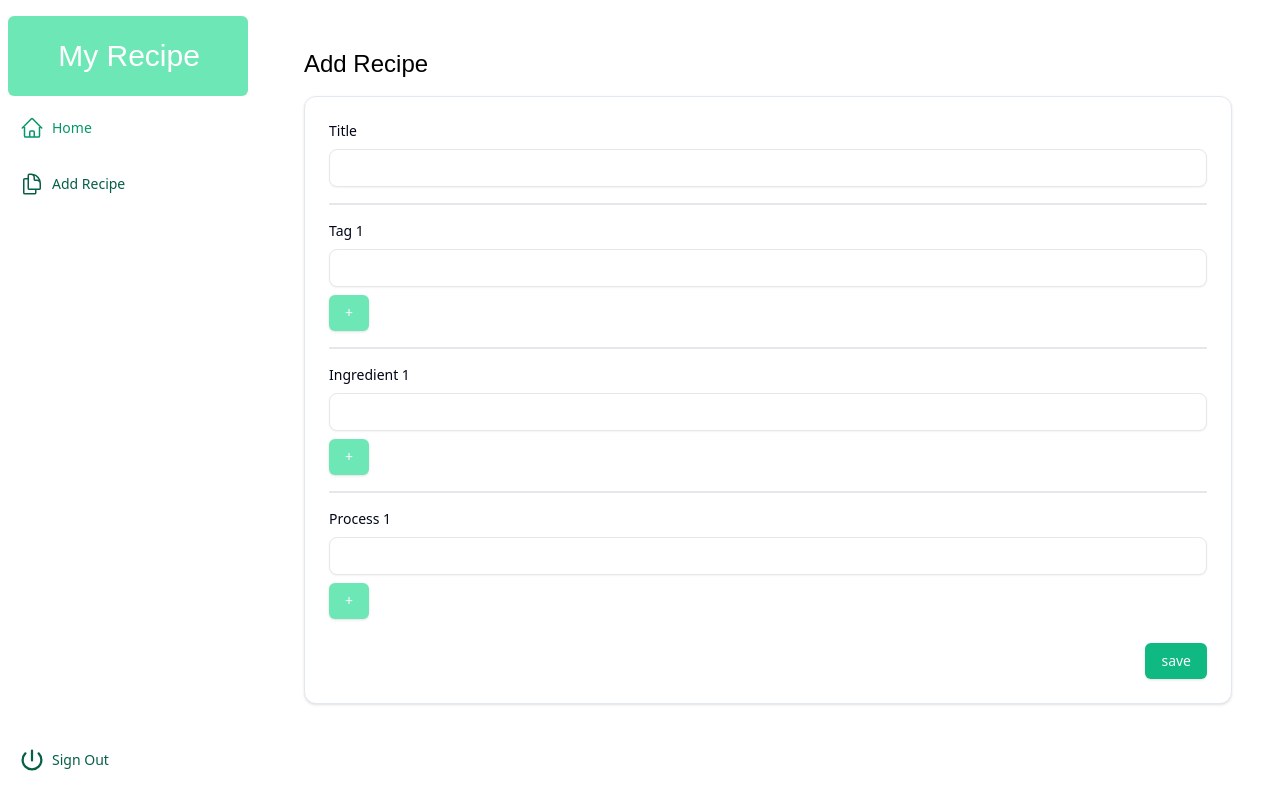
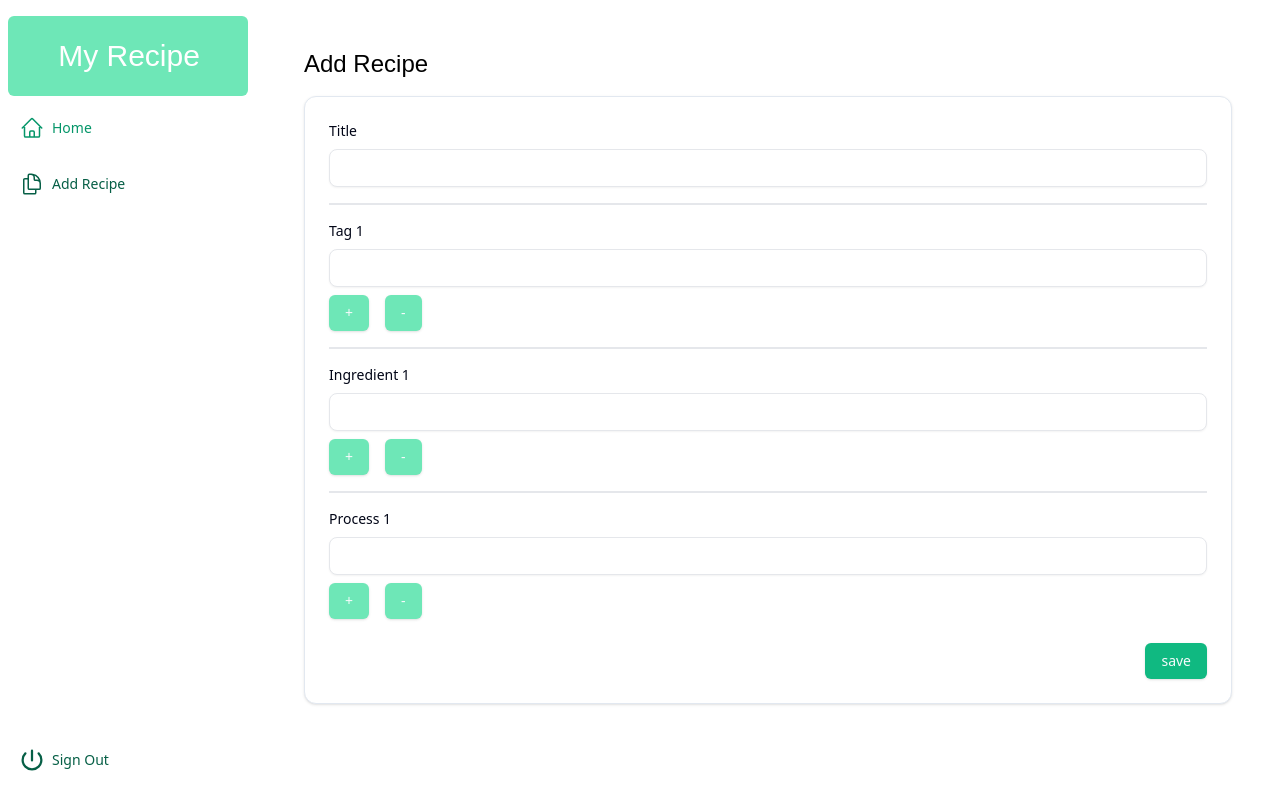
Before and after one commit to yoounyoungheon/my-recipe, a Next.js app in the folder web/: page /add-recipe in a window 1280 px wide. Built offline with nearby package versions, Linux system fonts and the light colour scheme; a web font is replaced by a local one.

Commit message:
자동회원가입 로직 수정

```diff
--- a/web/src/app/(routes)/add-recipe/page.tsx
+++ b/web/src/app/(routes)/add-recipe/page.tsx
@@ -1,4 +1,5 @@
 'use client'
+import { addRecipe } from "@/app/business/service/add-recipe.action";
 import { lusitana } from "@/app/fonts/fonts"
 import AchromaticButton from "@/app/ui/component/atom/achromatic-button";
 import { Card, CardContent, CardFooter } from "@/app/ui/component/molecule/card/card";
@@ -10,7 +11,8 @@ export default function Page(){
   const [ingredientCounts, setIngredientCounts] = useState([1]);
   const [processCounts, setProcessCounts] = useState([1]);
 
-  const handleAddTagInput = () =>{
+  const handleAddTagInput = (event: React.MouseEvent<HTMLButtonElement>) =>{
+    event.preventDefault();
     const counts = [...tagCounts]
     let counter = counts.slice(-1)[0];
     counter+=1;
@@ -18,12 +20,16 @@ export default function Page(){
     setTagCounts(counts);
   }
 
-  // const handleDeleteTagInput = () =>{
-  //   const counts = [...tagCounts]
+  const handleDeleteTagInput = (event: React.MouseEvent<HTMLButtonElement>) =>{
+    event.preventDefault();
+    const counts = [...tagCounts]
+    if(counts.length == 1){return}
+    counts.pop();
+    setTagCounts(counts)
+  }
 
-  // }
-
-  const handleAddIngredientInput = () =>{
+  const handleAddIngredientInput = (event: React.MouseEvent<HTMLButtonElement>) =>{
+    event.preventDefault();
     const counts = [...ingredientCounts]
     let counter = counts.slice(-1)[0];
     counter+=1;
@@ -31,7 +37,16 @@ export default function Page(){
     setIngredientCounts(counts);
   }
 
-  const handleAddProcessInput = () =>{
+  const handleDeleteIngredientInput = (event: React.MouseEvent<HTMLButtonElement>) =>{
+    event.preventDefault();
+    const counts = [...ingredientCounts]
+    if(counts.length == 1){return}
+    counts.pop();
+    setIngredientCounts(counts)
+  }
+
+  const handleAddProcessInput = (event: React.MouseEvent<HTMLButtonElement>) =>{
+    event.preventDefault();
     const counts = [...processCounts]
     let counter = counts.slice(-1)[0];
     counter+=1;
@@ -39,19 +54,26 @@ export default function Page(){
     setProcessCounts(counts);
   }
 
+  const handleDeleteProcessInput = (event: React.MouseEvent<HTMLButtonElement>) =>{
+    event.preventDefault();
+    const counts = [...processCounts]
+    if(counts.length == 1){return}
+    counts.pop();
+    setProcessCounts(counts)
+  }
 
-  const TagInputs: JSX.Element[] = tagCounts.map((num)=>{
-    return (<><Form.TextInput label={`Tag ${num}`} id={`tag${num}`} placeholder=""/></>)
-  })
 
-  const IngredientInputs: JSX.Element[] = ingredientCounts.map((num)=>{
-    return (<><Form.TextInput label={`Ingredient ${num}`} id={`ingredient${num}`} placeholder=""/></>)
-  })
+  const TagInputs: JSX.Element[] = tagCounts.map((num) => (
+    <Form.TextInput key={`tag-${num}`} label={`Tag ${num}`} id={`tag`} placeholder="" />
+  ));
 
-  const ProcessInputs: JSX.Element[] = processCounts.map((num)=>{
-    return (<><Form.TextInput label={`Process ${num}`} id={`process${num}`} placeholder=""/></>)
-  })
+  const IngredientInputs: JSX.Element[] = ingredientCounts.map((num) => (
+    <Form.TextInput key={`ingredient-${num}`} label={`Ingredient ${num}`} id={`ingredient`} placeholder="" />
+  ));
 
+  const ProcessInputs: JSX.Element[] = processCounts.map((num) => (
+    <Form.TextInput key={`process-${num}`} label={`Process ${num}`} id={`process`} placeholder="" />
+  ));
 
   return (
     <main>
@@ -60,6 +82,7 @@ export default function Page(){
         Add Recipe
       </h1>
       <div className="grid gap-6 sm:grid-rows-2 lg:grid-rows-4">
+      <Form id='add-recipe' action={addRecipe} onSuccess={()=>{}} failMessageControl="alert">
       <Card>
         <CardContent className="space-y-4 pt-6">
           <div className="space-y-2">
@@ -68,23 +91,30 @@ export default function Page(){
           <div className="w-[100%] my-[1%] border-[1px] border-lightGray/30"></div>
           <div className="space-y-2">
             {TagInputs}
-            <AchromaticButton className="bg-emerald-300" onClick={handleAddTagInput}>+</AchromaticButton>
+            <AchromaticButton className="bg-emerald-300" type='button' onClick={handleAddTagInput}>+</AchromaticButton>
+            <span className="mx-2"></span>
+            <AchromaticButton className="bg-emerald-300" type='button' onClick={handleDeleteTagInput}>-</AchromaticButton>
           </div>
           <div className="w-[100%] my-[1%] border-[1px] border-lightGray/30"></div>
           <div className="space-y-2">
             {IngredientInputs}
-            <AchromaticButton className="bg-emerald-300" onClick={handleAddIngredientInput}>+</AchromaticButton>
+            <AchromaticButton className="bg-emerald-300" type='button' onClick={handleAddIngredientInput}>+</AchromaticButton>
+            <span className="mx-2"></span>
+            <AchromaticButton className="bg-emerald-300" type='button' onClick={handleDeleteIngredientInput}>-</AchromaticButton>
           </div>
           <div className="w-[100%] my-[1%] border-[1px] border-lightGray/30"></div>
           <div className="space-y-2">
             {ProcessInputs}
-            <AchromaticButton className="bg-emerald-300" onClick={handleAddProcessInput}>+</AchromaticButton>
+            <AchromaticButton className="bg-emerald-300" type='button' onClick={handleAddProcessInput}>+</AchromaticButton>
+            <span className="mx-2"></span>
+            <AchromaticButton className="bg-emerald-300" type='button' onClick={handleDeleteProcessInput}>-</AchromaticButton>
           </div>
         </CardContent>
         <CardFooter>
           <Form.SubmitButton label="save" />
         </CardFooter>
       </Card>
+      </Form>
       </div>
     </main>
   )
--- /dev/null
+++ b/web/src/app/business/service/add-recipe.action.ts
@@ -0,0 +1,54 @@
+import { FormState } from "@/app/ui/component/molecule/form/form-root";
+
+interface recipeKeyType{
+  title: string;
+  version: number;
+}
+
+export function addRecipe(prevState: FormState, formData: FormData):FormState{
+  const user = 'yh@naver.com'
+  // user recipes update
+  const id = `${user}recipes`
+  const recipes:recipeKeyType[] = JSON.parse(localStorage.getItem(id) as string);
+  const newTitle = formData.get('title') as string
+  const version = recipes.length==0?1:updateVersion(recipes, newTitle);
+  if(recipes.length>1){
+    if(newTitle in recipes.map((obj)=>{return obj.title})){
+
+    }
+  }
+  recipes.push({title: newTitle, version: version});
+  localStorage.setItem(id, JSON.stringify(recipes))
+
+  // add recipe in db
+  const body = {
+    email: user,
+    title: formData.get('title'),
+    tags: formData.getAll('tag'),
+    ingredients: formData.getAll('ingredient'),
+    process: formData.getAll('process'),
+    version: version,
+    updatedAt: new Date(),
+  };
+  localStorage.setItem(JSON.stringify({title: newTitle, version: version}) as string, JSON.stringify(body))
+
+  return {
+    isSuccess: true,
+    isFailure: false,
+    validationError: {},
+    message: '레시피가 추가되었습니다.'
+  }
+}
+
+function updateVersion(lst: recipeKeyType[], title: string): number{
+    const filteredLst = lst.filter((obj)=>{return obj.title == title})
+    const versions = filteredLst.map((obj)=>{
+      return obj.version;
+    })
+
+    let max=0;
+    for(const version of versions){
+      if (version > max){max = version}
+    }
+    return max+1;
+  }
--- a/web/src/app/business/service/auth.action.ts
+++ b/web/src/app/business/service/auth.action.ts
@@ -1,11 +1,12 @@
-import { SignInFormSchema, SignInRequsetBody } from "./auth.validation";
+import { FormState } from "@/app/ui/component/molecule/form/form-root";
+import { z } from "zod";
 
-export interface FormState {
-  isSuccess: boolean;
-  isFailure: boolean;
-  message: string | null;
-  validationError: Record<string, string[] | undefined>;
-}
+const SignInFormSchema = z.object({
+  email: z.string(),
+  password: z.string()
+});
+
+type SignInRequsetBody = z.infer<typeof SignInFormSchema>;
 
 export function athentication(prevState: FormState, formData: FormData):FormState{
   const validatedFields = SignInFormSchema.safeParse({
@@ -33,15 +34,18 @@ export function athentication(prevState: FormState, formData: FormData):FormStat
   console.log(allUsers);
 
   try{
-    if(!(body.email in allUsers)){
+    if(!allUsers.includes(body.email)){
+      // 데이터 베이스에 회원이 없는 경우: 자동 회원가입
       localStorage.setItem(body.email, body.password);
+      localStorage.setItem(`${body.email}recipes`, JSON.stringify([]));
+      console.log(`${body.email}: 로컬 스토리지에 없는 회원이므로, 자동 회원가입 되었습니다.`)
       return {
         isSuccess: true,
         isFailure: false,
         validationError: {},
         message: '환영합니다. 해당 이메일과 비밀번호로 회원가입 되었습니다.'
       }
-    }
+    } else{
       const pw = localStorage.getItem(body.email);
       if(!pw){
         return {
@@ -67,6 +71,8 @@ export function athentication(prevState: FormState, formData: FormData):FormStat
           message: `비밀번호를 다시 입력하세요.`
         }
       }
+    }
+
   }catch(error){
     throw error;
   }
--- a/web/src/app/business/service/auth.validation.ts
+++ /dev/null
@@ -1,8 +0,0 @@
-import { z } from "zod";
-
-export const SignInFormSchema = z.object({
-  email: z.string(),
-  password: z.string()
-});
-
-export type SignInRequsetBody = z.infer<typeof SignInFormSchema>;
--- a/web/src/app/page.tsx
+++ b/web/src/app/page.tsx
@@ -4,14 +4,13 @@ import { athentication } from "./business/service/auth.action";
 import MainLogo from "./ui/component/atom/main-logo";
 import { Card, CardContent, CardFooter } from "./ui/component/molecule/card/card";
 import Form from "./ui/component/molecule/form/form-index";
-import { useEffect } from "react";
 import { GithubLogo, GoogleLogo } from "./utils/public/logoes";
 
 export default function Home() {
   // seeding mockUser for normal login
-  useEffect(()=>{
-    localStorage.setItem('example@naver.com', '1234!')
-  }, []);
+  // useEffect(()=>{
+  //   localStorage.setItem('example@naver.com', '1234!')
+  // }, []);
 
   const router = useRouter();
 
--- a/web/src/app/ui/component/molecule/form/form-root.tsx
+++ b/web/src/app/ui/component/molecule/form/form-root.tsx
@@ -1,5 +1,5 @@
 'use client'
-import { filterChildrenByType } from "@/app/utils/helper";
+// import { filterChildrenByType } from "@/app/utils/helper";
 import { useFormState } from 'react-dom';
 import React, { useEffect } from 'react';
 import { FormSubmitButton } from "./form-submit-button";
@@ -21,9 +21,9 @@ interface FormRootProps {
   failMessageControl: 'alert' | 'toast';
 }
 
-const getFormSubmitButton = (children: React.ReactNode) => {
-  return filterChildrenByType(children, FormSubmitButton)
-}
+// const getFormSubmitButton = (children: React.ReactNode) => {
+//   return filterChildrenByType(children, FormSubmitButton)
+// }
 
 export function FormRoot({
   id,
@@ -50,7 +50,7 @@ export function FormRoot({
   }, [formState]);
 
   // 전달받은 children props 중 submit button만 렌더링
-  const formSubmitButton = getFormSubmitButton(children);
+  // const formSubmitButton = getFormSubmitButton(children);
 
   // submit button이 아닌 props만 렌더링
   const renderWithoutSubmitButton = () => {
@@ -70,7 +70,7 @@ export function FormRoot({
       ) : null}
       <form id={id} action={dispatch}>
         {renderWithoutSubmitButton()}
-        {formSubmitButton}
+        {/* {formSubmitButton} */}
       </form>
     </FormContext.Provider>
   );
```
Lines whose indentation alone changed are shown as unchanged.
